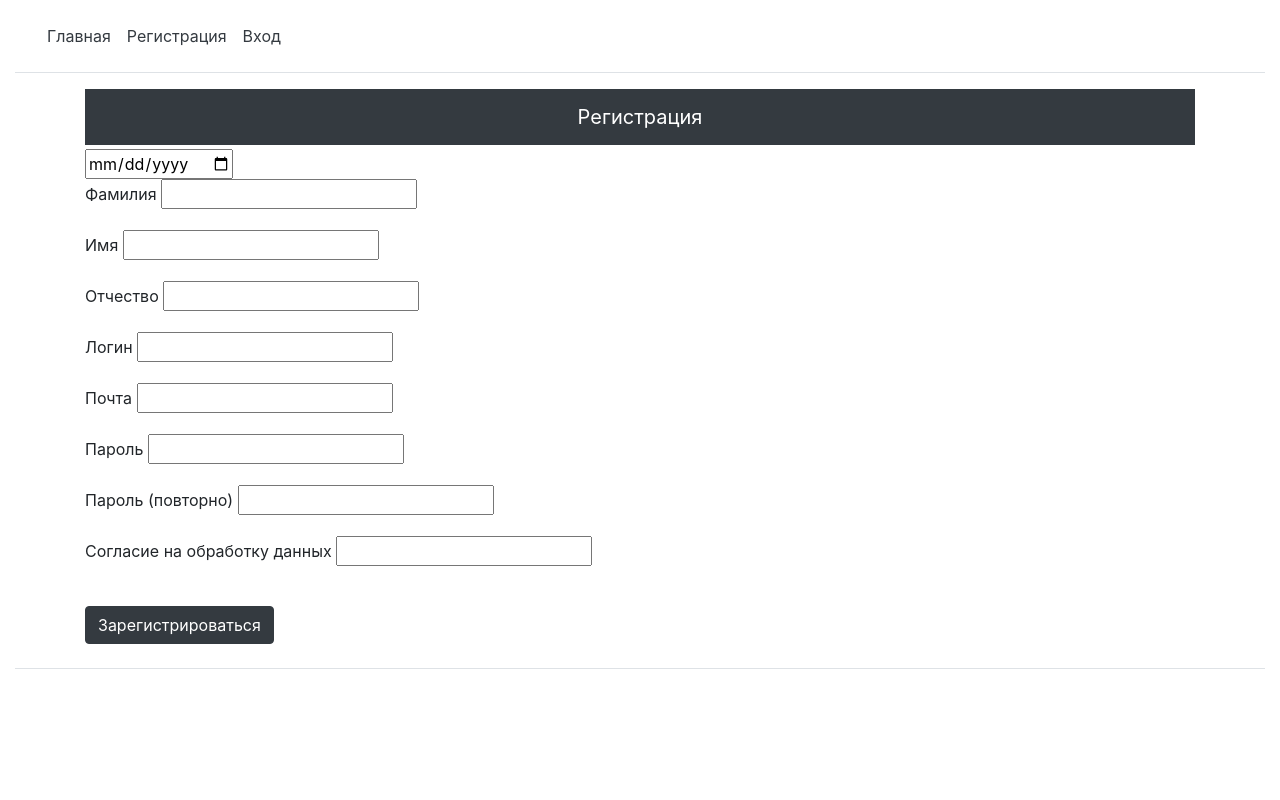
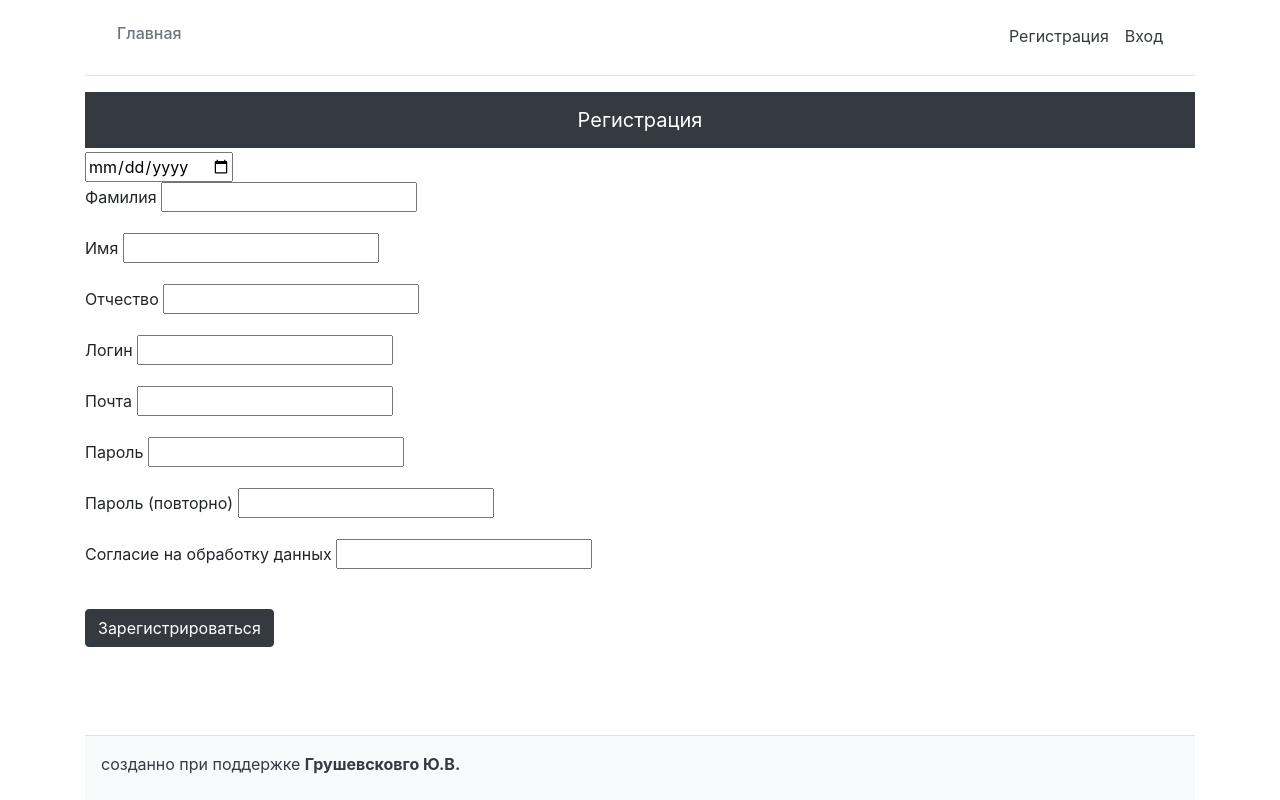
Before and after one commit to TuranovDanil/pWeek2, a Django app: template forum/main/templates/main/register.html in a window 1280 px wide. Run offline with Django 3.2, Linux system fonts and the light colour scheme; the template is opened without the code that fills it, so the values that code supplies are empty, except form fields; tables that the repository leaves empty hold one stand-in row (values such as "Sample post"); form fields are guessed from the names that the template uses; some libraries are stand-ins or nearby versions.

Commit message:
интегрировал базовый шаблон

```diff
--- a/forum/main/static/css/style.css
+++ b/forum/main/static/css/style.css
@@ -1,7 +1,18 @@
 .root {
-   font-size: larger;
+  font-size: larger;
 }
-img{
-    width: 200px;
-    margin-left: 50px;
+img {
+  width: 200px;
+  margin-left: 50px;
 }
+html, body{
+    height: 100%;
+}
+.wraper{
+    min-height: 100%;
+    display: flex;
+    flex-direction: column;
+}
+.main{
+    flex: 1 1 auto;
+}
--- a/forum/main/templates/layout/basic.html
+++ b/forum/main/templates/layout/basic.html
@@ -11,31 +11,33 @@
    <title>{% block title %} Главная {% endblock %} - Дизайн студия </title>
 </head>
 <body>
-<div class="container-fluid">
-   <div class="d-flex flex-column flex-md-row p-3 px-md-4 mb-3  bg-white border-bottom box-shadow">
-       <a class="p-2 text-dark" href="{% url 'main:index'  %}">Главная</a>
+
+    <div class="container-md wraper">
+        <div class="header d-flex  p-3 px-md-4 mb-3  bg-white border-bottom box-shadow">
+            <a class="p-2 text-muted mr-auto" href="{% url 'main:index'  %}">
+                <h6>Главная</h6>
+            </a>
             {% if user.is_authenticated %}
             <a class="p-2 text-dark" href="{% url 'main:profile' %}">Мои заявки</a>
             <a class="p-2 text-dark" href="{% url 'main:create' %}">Создать заявку</a>
-       <a class="p-2 text-dark" href="{% url 'main:logout' %}">Выйти из <strong>{{ user.username }}</strong></a>
+            <a class="p-2 text-dark" href="{% url 'main:logout' %}">Выйти из <strong></strong></a>
             {% else %}
             <a class="p-2 text-dark" href="{% url 'main:register' %}">Регистрация</a>
             <a class="p-2 text-dark" href="{% url 'main:login' %}">Вход</a>
             {% endif %}
+        </div>
 
-   </div>
-   <div class="row">
+        <div class="main row">
            <div class="container">
                {% bootstrap_messages %}
                {% block content %}
                {% endblock %}
            </div>
-
         </div>
 
-   <footer class="mt-3 border-top">
-    <p></p>
-   </footer>
+        <div class="footer border-top text-dark bg-light">
+            <p class="p-3 mb-2">созданно при поддержке <b>Грушевсковго Ю.В.</b></p>
+        </div>
     </div>
 
 </body>
--- a/forum/main/templates/main/create.html
+++ b/forum/main/templates/main/create.html
@@ -8,9 +8,8 @@
 {% block content %}
    <h2>Создание заявки</h2>
    <form method="post" enctype="multipart/form-data">
+       {{ form.non_field_errors }}
        {% csrf_token %}
-<!--       {% bootstrap_form form layout='horizontal' %}-->
-<!--       {% buttons submit='Создать заявку' %} {% endbuttons %}-->
        <div class="mb-3">
            <label for="InputName" class="form-label" >Название</label>
            {{ form.name }}
--- a/forum/main/templates/main/login.html
+++ b/forum/main/templates/main/login.html
@@ -11,6 +11,7 @@
        <p>Вы уже выполнили вход.</p>
    {% else %}
        <form method="post">
+           {{ form.non_field_errors }}
            {% csrf_token %}
                 <div class="mb-3">
                     <label for="InputUsername" class="form-label">Логин</label>
--- a/forum/main/templates/main/register.html
+++ b/forum/main/templates/main/register.html
@@ -8,6 +8,7 @@
 {% block content %}
    <h5 class="p-3 mb-1 font-weight-normal bg-dark text-white text-center">Регистрация</h5>
    <form method="post">
+       {{ form.non_field_errors }}
        {% csrf_token %}
                     {{form.birth_year}}
                 <div class="mb-3">
```
Lines whose indentation alone changed are shown as unchanged.
